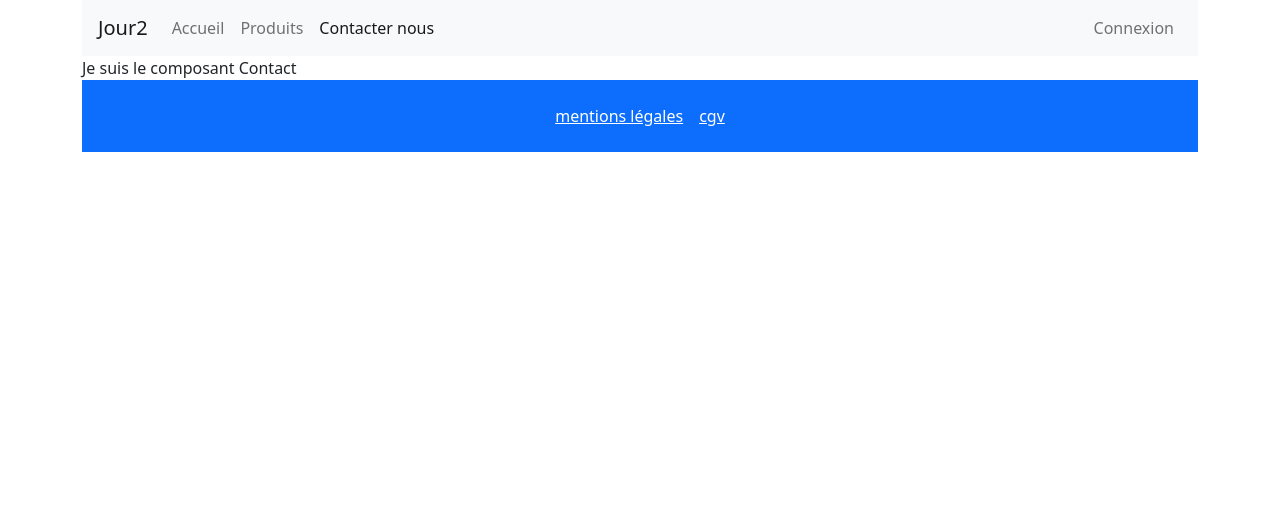
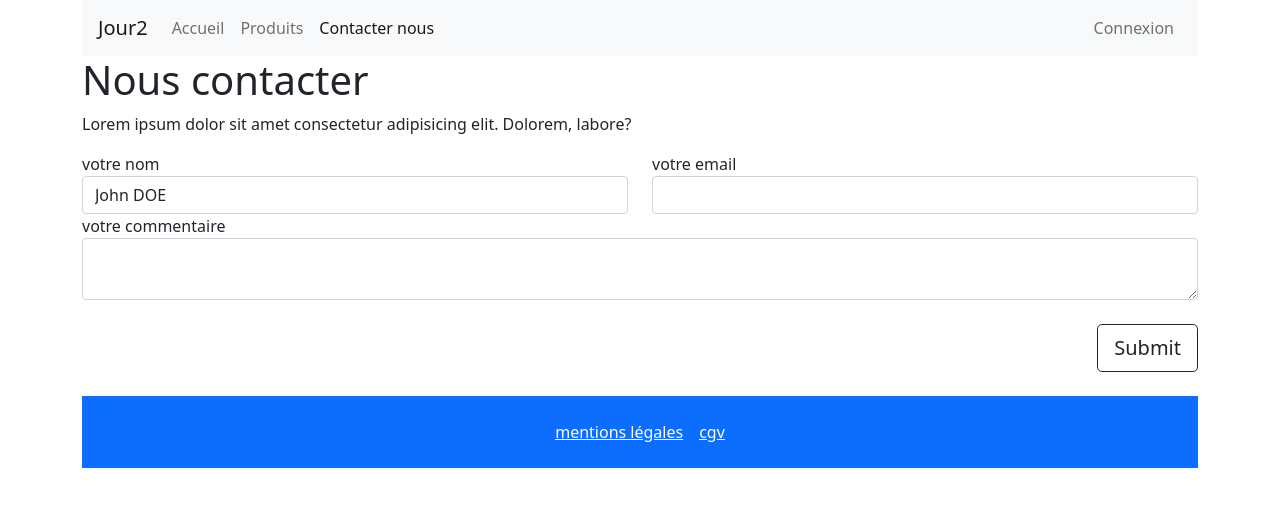
Before and after one commit to webdevproformation/react-3wA-mai2021, a React (Create React App) app in the folder jour1-rappel/: page /nous-contacter in a window 1280 px wide. Shown: the top 506 px of the page. Built offline with nearby package versions, Linux system fonts and the light colour scheme.

Commit message:
validation du formulaire

```diff
--- a/jour1-rappel/src/jour2/Connexion.jsx
+++ b/jour1-rappel/src/jour2/Connexion.jsx
@@ -1,19 +1,58 @@
 import React from 'react';
 
 class Connexion extends React.Component {
-    state = {  }
+    // initialiser le state lorsque l'on lance le composant
+    state = {
+        identifiants : {
+            login : "",
+            password : ""
+        }
+    }
+
+    submit = e => {
+        e.preventDefault();
+        // bloquer le rafraichissement automatique de la page pour faire des traitements
+        // vérifier que les idenfiants sont corrects
+        // si ok => redirection sur le tableau de bord du back office
+        // si ko => mettre des messages d'erreur
+        console.log(this.state);
+    }
+
+    change = e => {
+        const valeurSaisie = e.currentTarget.value; // info saisie
+        const nameInputUtilise = e.currentTarget.name; // nom du champ utilisé
+        const cloneIdentifiant = {...this.state.identifiants}; // clone
+        cloneIdentifiant[nameInputUtilise] = valeurSaisie;  // modifier le clone
+        this.setState({
+            identifiants : cloneIdentifiant
+        });// bon café ! rdv 16h15 !! @ toute suite
+    }
+
     render() {
+        let {login , password} =  this.state.identifiants;
         return (
             <div className="col d-flex justify-content-center my-5 text-center">
-                <form action="" className="w-25">
+                <form onSubmit={ this.submit } className="w-25">
                     <h1 className="fs-4">Connexion au Back Office</h1>
                     <div className="form-group">
                         <label htmlFor="login">login</label>
-                        <input type="text" className="form-control my-3" id="login" name="login" />
+                        <input
+                            type="text"
+                            className="form-control my-3"
+                            id="login"
+                            name="login"
+                            value={login}
+                            onChange={this.change} />
                     </div>
                     <div className="form-group">
                         <label htmlFor="password">password</label>
-                        <input type="text" className="form-control my-3" id="password" name="password" />
+                        <input
+                            type="text"
+                            className="form-control my-3"
+                            id="password"
+                            name="password"
+                            value={password}
+                            onChange={this.change} />
                     </div>
                     <div className="form-group">
                         <input type="submit" className="btn btn-success" />
--- a/jour1-rappel/src/jour2/Contact.jsx
+++ b/jour1-rappel/src/jour2/Contact.jsx
@@ -1,8 +1,93 @@
 import { Component } from 'react';
 class Contact extends Component {
-    state = {  }
+    state = {
+        demande : {
+            nom : "John DOE",
+            email : "",
+            commentaire : ""
+        },
+        errors : {} // stocker le ou les erreurs détectées lors de la saisie du formulaire
+    }
+    validation = () => {
+        const cloneDemande = {...this.state.demande};
+        const erreurs = {};
+        if( cloneDemande.nom.length < 5 ){
+            erreurs.nom = "le champ nom doit avoir au moins 5 caractères";
+        }
+        const verif 	= /^[a-z]+@[a-z]{2,}[.][a-z]{2,3}$/ ;
+        if( !verif.exec(cloneDemande.email)  ){
+            erreurs.email = "le champ email n'est pas conforme";
+        }
+        if( cloneDemande.commentaire.length < 5 ){
+            erreurs.nom = "le champ commentaire doit avoir au moins 5 caractères";
+        }
+        // si variable erreurs est objet vide => true
+        // sinon erreurs => récupérer les informations et les afficher à l'écran
+        //if(Object.keys(erreurs).length ==  0 ){
+        //    return true;
+        //}
+        // return erreurs ;
+        return Object.keys(erreurs).length ==  0  ? true : erreurs ;
+    }
+
+    submit = e => {
+        e.preventDefault();
+
+    }
+    change = e => {
+        const valeurSaisie = e.currentTarget.value;
+        const nomChamp = e.currentTarget.name;
+        const cloneDemande = {...this.state.demande};
+        cloneDemande[nomChamp] = valeurSaisie;
+        this.setState({
+            demande : cloneDemande
+        });
+    }
+
     render() {
-        return ( <>Je suis le composant Contact</> );
+        const { nom , email , commentaire } = this.state.demande ;
+        return (
+            <div className="col">
+                <h1>Nous contacter</h1>
+                <p>Lorem ipsum dolor sit amet consectetur adipisicing elit. Dolorem, labore?</p>
+                <form onSubmit={this.submit} className="row">
+                    <div className="col-6">
+                        <label htmlFor="nom">votre nom</label>
+                        <input
+                            type="text"
+                            name="nom"
+                            className="form-control"
+                            id="nom"
+                            value={nom}
+                            onChange={this.change}
+                            />
+                    </div>
+                    <div className="col-6">
+                        <label htmlFor="email">votre email</label>
+                        <input
+                            type="email"
+                            name="email"
+                            className="form-control"
+                            id="email"
+                            value={email}
+                            onChange={this.change}
+                            />
+                    </div>
+                    <div className="col-12">
+                        <label htmlFor="commentaire">votre commentaire</label>
+                        <textarea
+                            name="commentaire"
+                            id="commentaire"
+                            className="form-control"
+                            value={commentaire}
+                            onChange={this.change}></textarea>
+                    </div>
+                    <div className="d-flex justify-content-end">
+                        <input type="submit" className="btn btn-outline-dark btn-lg my-4" />
+                    </div>
+                </form>
+            </div>
+         );
     }
 }
 
```
Also changed, not shown: 2 other files (tests, documents, lock files or other folders).
